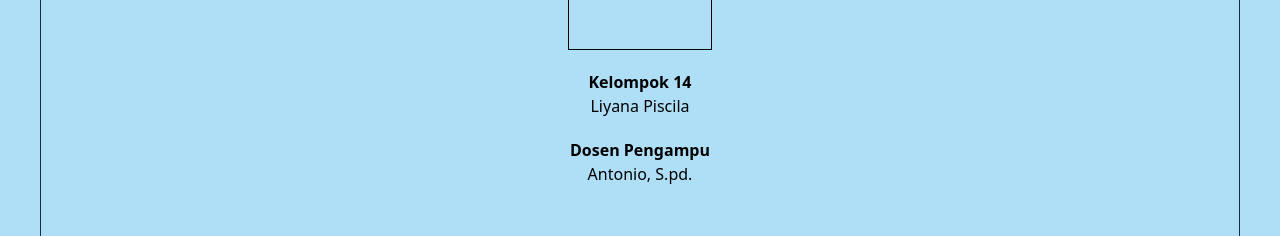
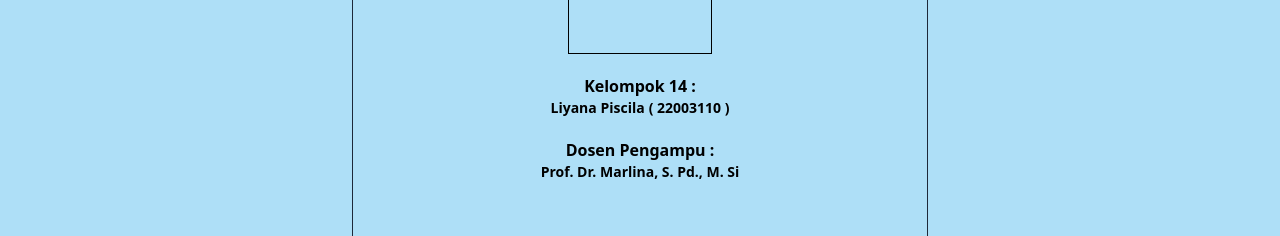
Before and after one commit to kamaldev10/Talky-app, a React (Vite) app: page /info/identitas in a window 1280 px wide. Shown: the part 398-634 px from the top of the page. Built offline with nearby package versions, Linux system fonts and the light colour scheme.

Commit message:
add loader

```diff
--- a/src/pages/Identitas.jsx
+++ b/src/pages/Identitas.jsx
@@ -11,19 +11,28 @@ const Identitas = () => {
         <div className="flex items-start justify-start w-full p-4">
           <BackButton />
         </div>
-        <div className="w-full flex-grow ">
-          <div className="flex flex-col border border-gray-800 rounded-xl max-h-dvh min-h-[75vh] mx-10 my-5 items-center justify-center">
+        <div className="w-full flex-grow  ">
+          <div className="flex flex-col border border-gray-800 rounded-xl max-h-dvh min-h-[75vh] mx-10 my-5 items-center justify-center md:w-xl md:place-self-center">
             <h1 className="mb-5 font-bold text-xl">Universitas Andalas</h1>
             <div className="border w-36 h-36">
               <img src="" alt="logo-unand" />
             </div>
 
-            <h2 className="mt-5 text-md font-bold text-center">Kelompok 14</h2>
-            <h3>Liyana Piscila</h3>
             <h2 className="mt-5 text-md font-bold text-center">
-              Dosen Pengampu
+              Kelompok 14 :
             </h2>
-            <h3>Antonio, S.pd.</h3>
+            <div className="text-center font-semibold flex gap-1">
+              <h3 className="text-sm ">Liyana Piscila</h3>
+              <h3 className="text-sm ">( 22003110 )</h3>
+            </div>
+            <div className="text-center">
+              <h2 className="mt-5 text-md font-bold text-center">
+                Dosen Pengampu :
+              </h2>
+              <h3 className="text-sm font-semibold">
+                Prof. Dr. Marlina, S. Pd., M. Si
+              </h3>
+            </div>
           </div>
         </div>
         <Footer />
```
